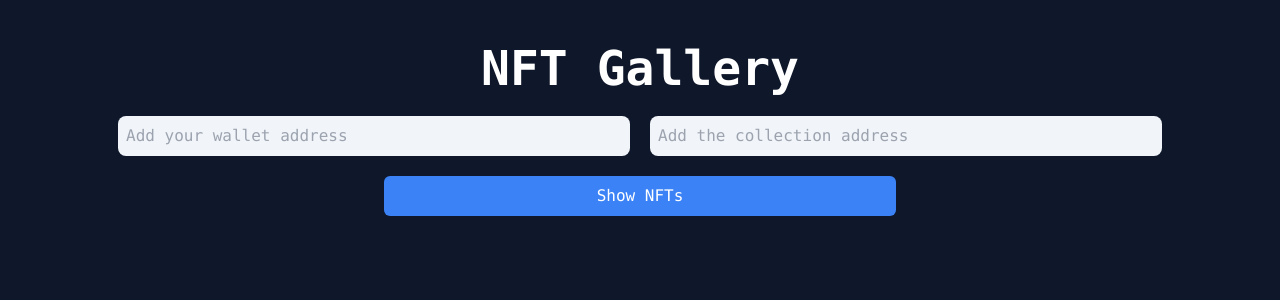
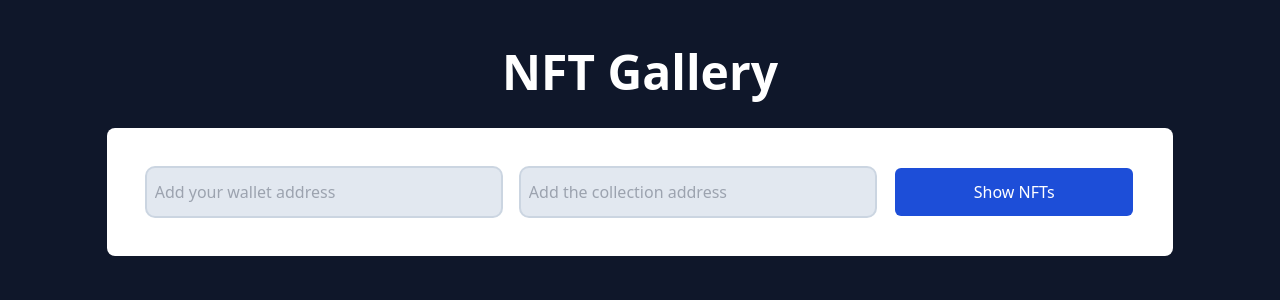
Before and after one commit to tylrk/nft-demo-rtw3, a Next.js app: page / in a window 1280 px wide. Shown: the top 300 px of the page. Built offline with nearby package versions, Linux system fonts and the light colour scheme.

Commit message:
ui updates

```diff
--- a/components/nftCard.js
+++ b/components/nftCard.js
@@ -13,7 +13,7 @@ export const NFTCard = ({nft}) => {
     };
 
     return (
-        <div className="w-1/3 md:w-1/4 lg:w-1/5 xl:w-1/6 2xl:w-1/6 mt-5">
+        <div className="w-1/3 md:w-1/4 lg:w-1/5 xl:w-1/6 2xl:w-1/6 mt-10">
             <div className="block transition overflow-hidden rounded-md bg-white">
                 <img className="w-full hover:scale-110 transition duration-400" src={nft.media[0].gateway}></img>
             </div>
--- a/pages/index.js
+++ b/pages/index.js
@@ -106,10 +106,10 @@ const Home = () => {
           <meta name="description" content="Generated by create next app" />
           <link rel="icon" href="/favicon.ico" />
       </Head>
-      <div className="flex flex-col items-center justify-center py-8 gap-y-3 font-mono">
-      <h1 className="text-5xl text-white font-semibold mt-3">NFT Gallery</h1>
-      <div className="flex flex-wrap w-full justify-center items-center gap-y-2 gap-x-5 mt-3">
-        <input className="w-2/5 bg-slate-100 py-2 px-2 rounded-lg text-gray-800 focus:outline-blue-300 disabled:bg-slate-50 disabled:text-gray-50"
+      <div className="flex flex-col items-center justify-center py-8 gap-y-3 font-sans ">
+      <h1 className="text-5xl text-white font-semibold mt-4 mb-2">NFT Gallery</h1>
+      <div className="flex flex-column justify-center items-center gap-y-2 gap-x-5 mt-3 bg-white rounded-lg p-10 w-5/6">
+        <input className="ring-2 ring-slate-300 w-3/5 bg-slate-200 py-3 px-2 rounded-lg text-gray-800 focus:outline-blue-300 disabled:bg-slate-50 disabled:text-gray-50"
           onChange={(e) => {setWallet(e.target.value)}}
           value={wallet}
           type={"text"}
@@ -117,7 +117,7 @@ const Home = () => {
           onKeyPress={onKeyPress}
         >
         </input>
-        <input className="w-2/5 bg-slate-100 py-2 px-2 rounded-lg text-gray-800 focus:outline-blue-300 disabled:bg-slate-50 disabled:text-gray-50"
+        <input className="ring-2 ring-slate-300 w-3/5 bg-slate-200 py-3 px-2 rounded-lg text-gray-800 focus:outline-blue-300 disabled:bg-slate-50 disabled:text-gray-50"
           onChange={(e) => {setCollectionAddress(e.target.value)}}
           value={collection}
           type={"text"}
@@ -126,13 +126,13 @@ const Home = () => {
         >
         </input>
         <button
-          className="disabled:bg-slate-500 text-white bg-blue-500 px-4 py-2 mt-3 rounded-md w-2/5 hover:bg-blue-600 active:bg-blue-700"
+          className="disabled:bg-slate-500 text-white bg-blue-700 px-2 py-3 rounded-md w-2/5 hover:bg-blue-800 active:bg-blue-900"
           onClick={ () => {fetchNFTs()}}>
 
           Show NFTs</button>
       </div>
       {isInitialized && (
-      <div className="flex flex-wrap gap-y-10 mt-4 w-5/6 gap-x-6 justify-center bg-white rounded-md">
+      <div className="flex flex-wrap gap-y-10 mt-4 w-5/6 gap-x-6 justify-center bg-white rounded-lg">
         {
           NFTs.map((nft, index) => {
             return (
```
